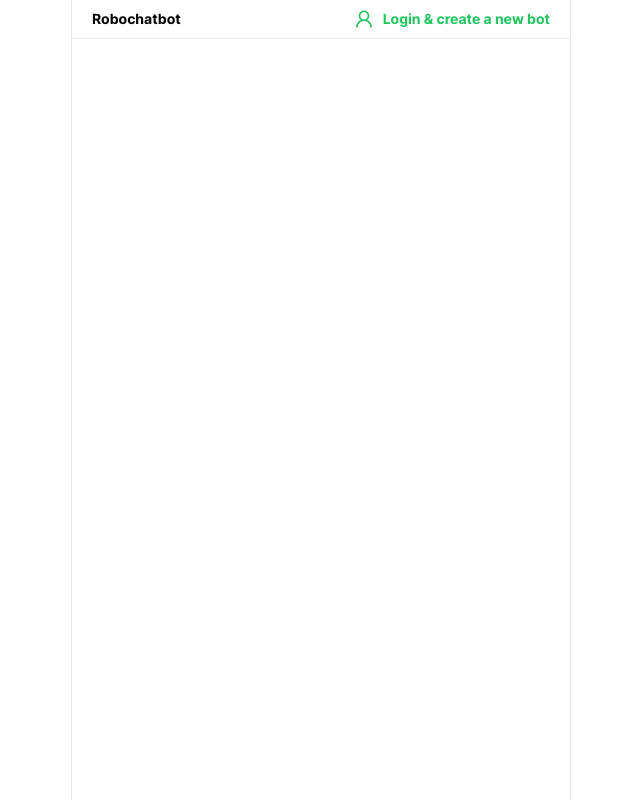
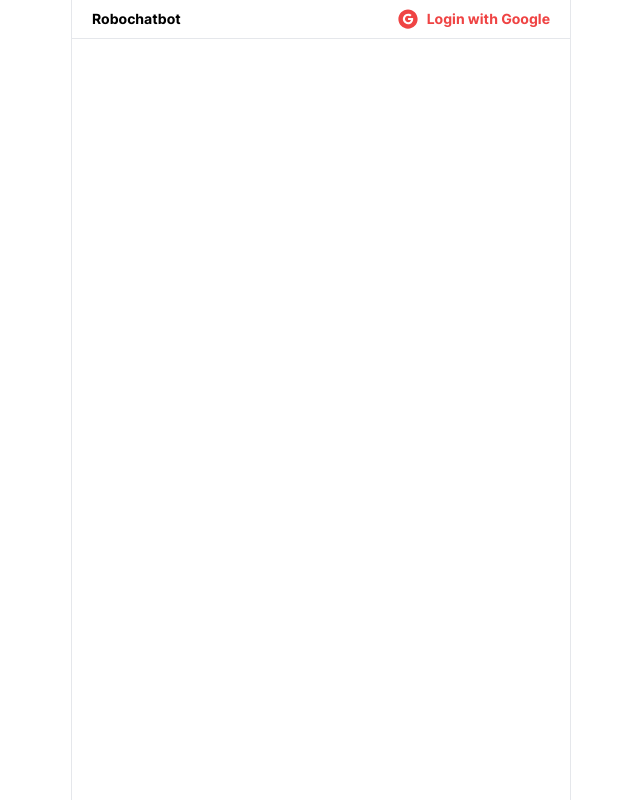
Before and after one commit to therealrinku/robochat, a React (Create React App) app: page / in a window 1280 px wide. Shown: the whole page, without its empty margins (319-959 px from the left). Built offline with nearby package versions, Linux system fonts and the light colour scheme; no server answers; the database is empty.

Commit message:
chore: updated login button text

```diff
--- a/src/pages/login.tsx
+++ b/src/pages/login.tsx
@@ -1,6 +1,6 @@
 import { GoogleAuthProvider, getAuth, signInWithPopup } from "firebase/auth";
 import useAppContext from "../hooks/useAppContext";
-import { AiOutlineUser } from "react-icons/ai";
+import { AiFillGoogleCircle, AiOutlineUser } from "react-icons/ai";
 import { useEffect, useState } from "react";
 import { doc, getDoc } from "firebase/firestore";
 import { db } from "../firebase";
@@ -43,9 +43,9 @@ export default function Login() {
           <p className="text-sm font-bold">Robochatbot</p>
 
           <div className="gap-3 flex items-center text-sm font-bold">
-            <button onClick={onLogin} className={`flex items-center gap-2 text-green-500`}>
-              <AiOutlineUser size={22} />
-              Login & create a new bot
+            <button onClick={onLogin} className={`flex items-center gap-2 text-red-500`}>
+              <AiFillGoogleCircle size={22} />
+              Login with Google
             </button>
           </div>
         </div>
```
